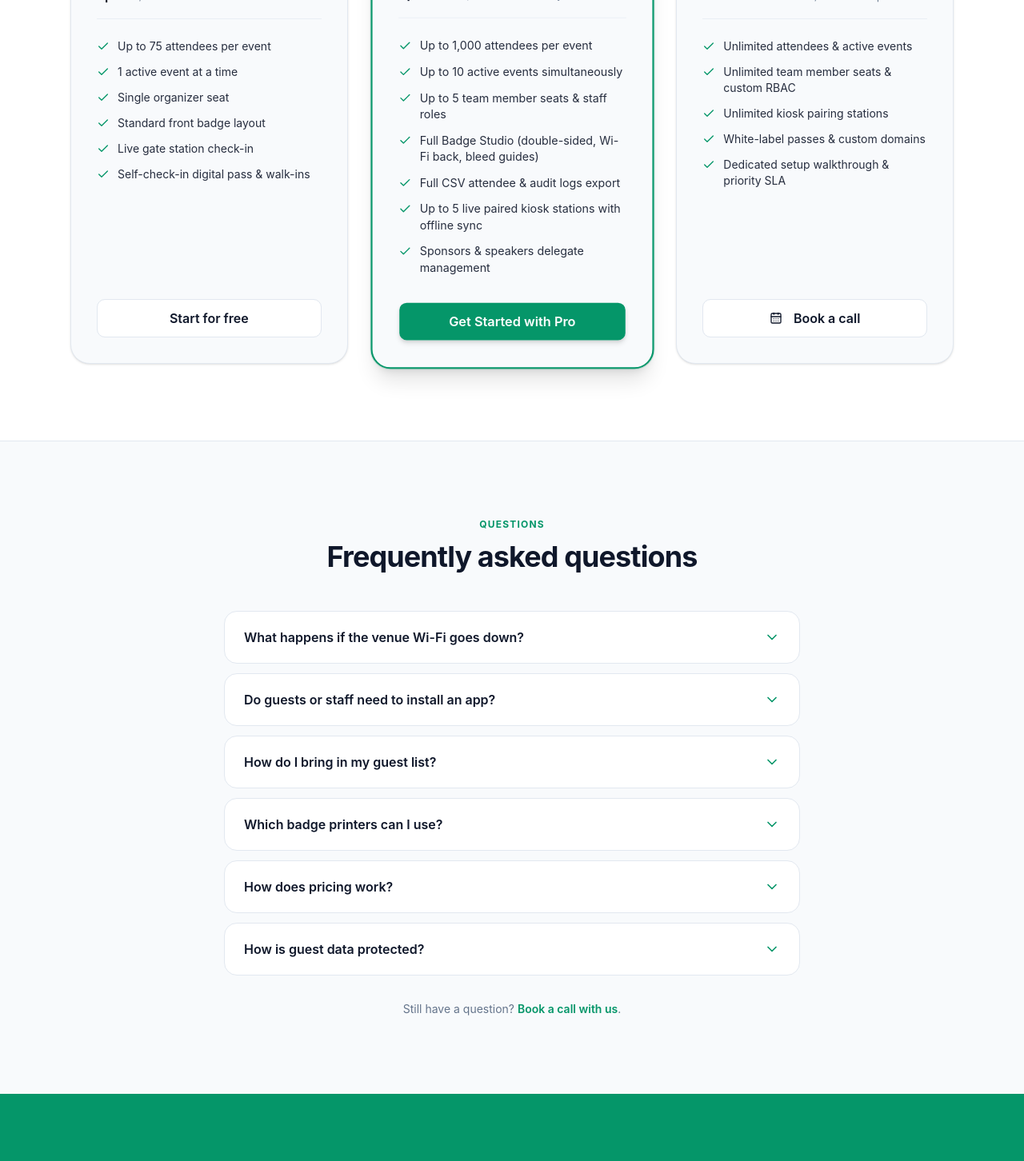
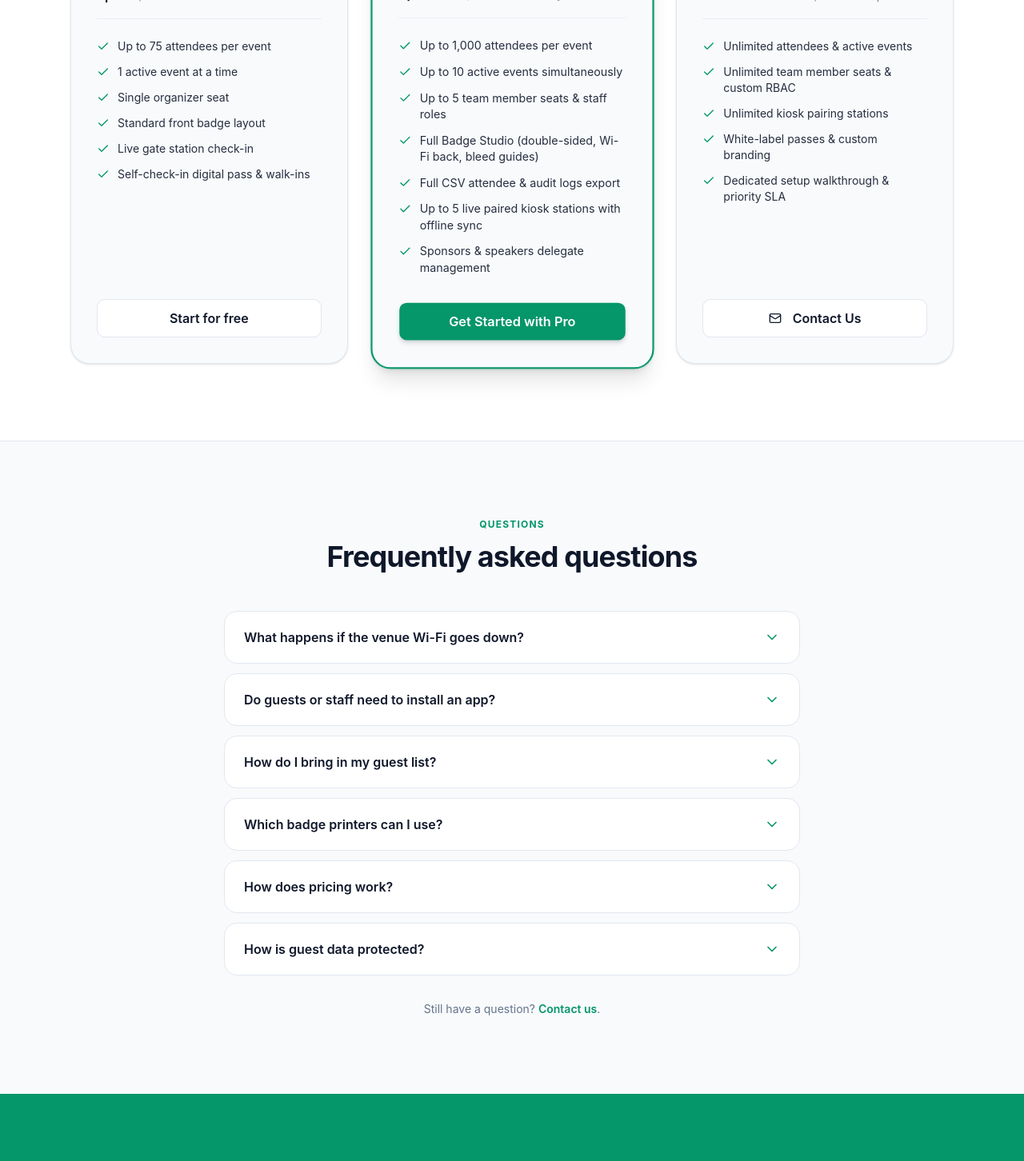
Before and after one commit to rajeshcode-boy/eventcheckin, a Next.js app: page / in a window 1280 px wide. Shown: the part 4014-5466 px from the top of the page at 80% size. Built offline with nearby package versions, Linux system fonts and the light colour scheme; no server answers.

Commit message:
fix(pricing): remove custom domains and replace book a call with contact us

```diff
--- a/app/page.tsx
+++ b/app/page.tsx
@@ -1,6 +1,6 @@
 import type { Metadata } from 'next'
 import Link from 'next/link'
-import { ArrowRight, CalendarDays, Check, ChevronDown, MonitorSmartphone, Sparkles, WifiOff } from 'lucide-react'
+import { ArrowRight, CalendarDays, Check, ChevronDown, Mail, MonitorSmartphone, Sparkles, WifiOff } from 'lucide-react'
 import { Button } from '@/components/ui/button'
 import { cn } from '@/lib/utils'
 import SiteHeader from '@/components/home/SiteHeader'
@@ -8,7 +8,7 @@ import SiteFooter from '@/components/home/SiteFooter'
 import HeroVisual from '@/components/home/HeroVisual'
 import CheckinDemo from '@/components/home/CheckinDemo'
 import SignedInRedirect from '@/components/home/SignedInRedirect'
-import { BOOKING_URL, COMING_SOON, FAQS, FEATURES, PRICING_PLANS, STEPS } from '@/components/home/content'
+import { BOOKING_URL, COMING_SOON, CONTACT_EMAIL, FAQS, FEATURES, PRICING_PLANS, STEPS } from '@/components/home/content'
 
 export const metadata: Metadata = {
   title: 'EventCheckin | Event registration and QR check-in',
@@ -201,10 +201,10 @@ export default function Home() {
                           size="lg"
                           variant="outline"
                           className="h-12 w-full text-base font-semibold"
-                          render={<a {...bookingProps} />}
+                          render={<a href={plan.href} />}
                           nativeButton={false}
                         >
-                          <CalendarDays className="mr-2 size-4" /> {plan.cta}
+                          <Mail className="mr-2 size-4" /> {plan.cta}
                         </Button>
                       ) : (
                         <Button
@@ -241,8 +241,8 @@ export default function Home() {
             </div>
             <p className="mt-8 text-center text-sm text-muted-foreground">
               Still have a question?{' '}
-              <a {...bookingProps} className="font-semibold text-primary dark:text-brand underline-offset-4 hover:underline">
-                Book a call with us
+              <a href={`mailto:${CONTACT_EMAIL}`} className="font-semibold text-primary dark:text-brand underline-offset-4 hover:underline">
+                Contact us
               </a>
               .
             </p>
--- a/components/home/content.ts
+++ b/components/home/content.ts
@@ -173,11 +173,11 @@ export const PRICING_PLANS = [
       'Unlimited attendees & active events',
       'Unlimited team member seats & custom RBAC',
       'Unlimited kiosk pairing stations',
-      'White-label passes & custom domains',
+      'White-label passes & custom branding',
       'Dedicated setup walkthrough & priority SLA',
     ],
-    cta: 'Book a call',
-    href: BOOKING_URL,
+    cta: 'Contact Us',
+    href: `mailto:${CONTACT_EMAIL}?subject=Enterprise%20Inquiry%20-%20EventCheckin`,
     popular: false,
     external: true,
   },
```
